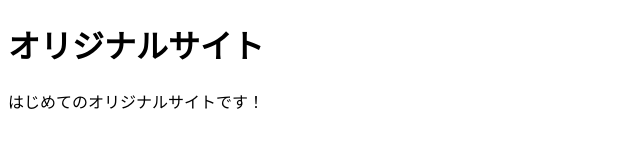
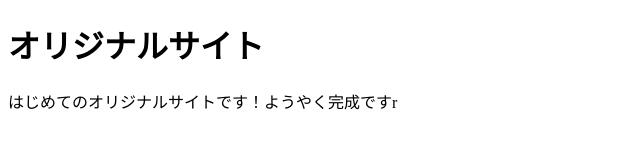
Before and after one commit to CPG-HONDA/myhonda, a plain HTML site: page index.html in a window 1280 px wide. Shown: the whole page, without its empty margins (0-640 px from the left). Drawn offline with Linux system fonts and the light colour scheme.

Commit message:
Add files via upload

```diff
--- a/index.html
+++ b/index.html
@@ -8,6 +8,6 @@
 </head>
 <body>
   <h1>オリジナルサイト</h1>
-  <p>はじめてのオリジナルサイトです！</p>
+  <p>はじめてのオリジナルサイトです！ようやく完成ですr</p>
 </body>
 </html>
```
